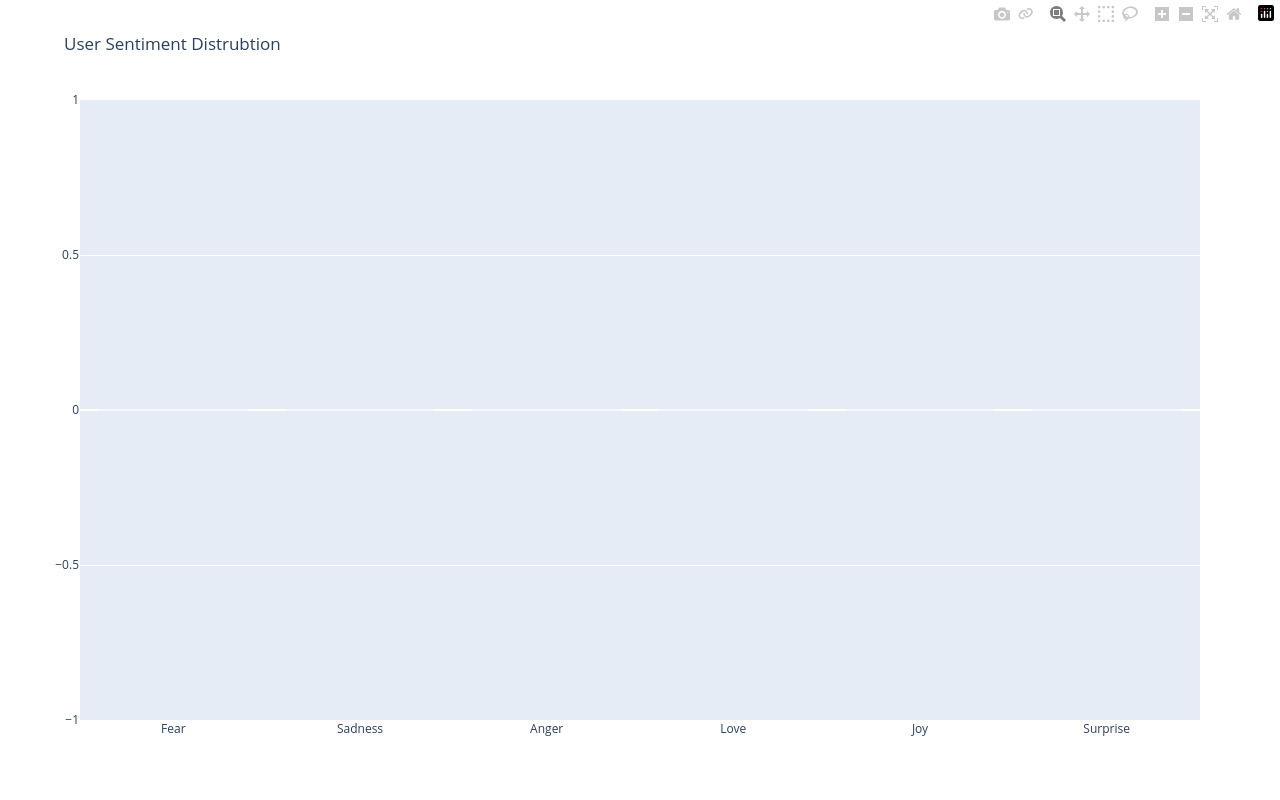
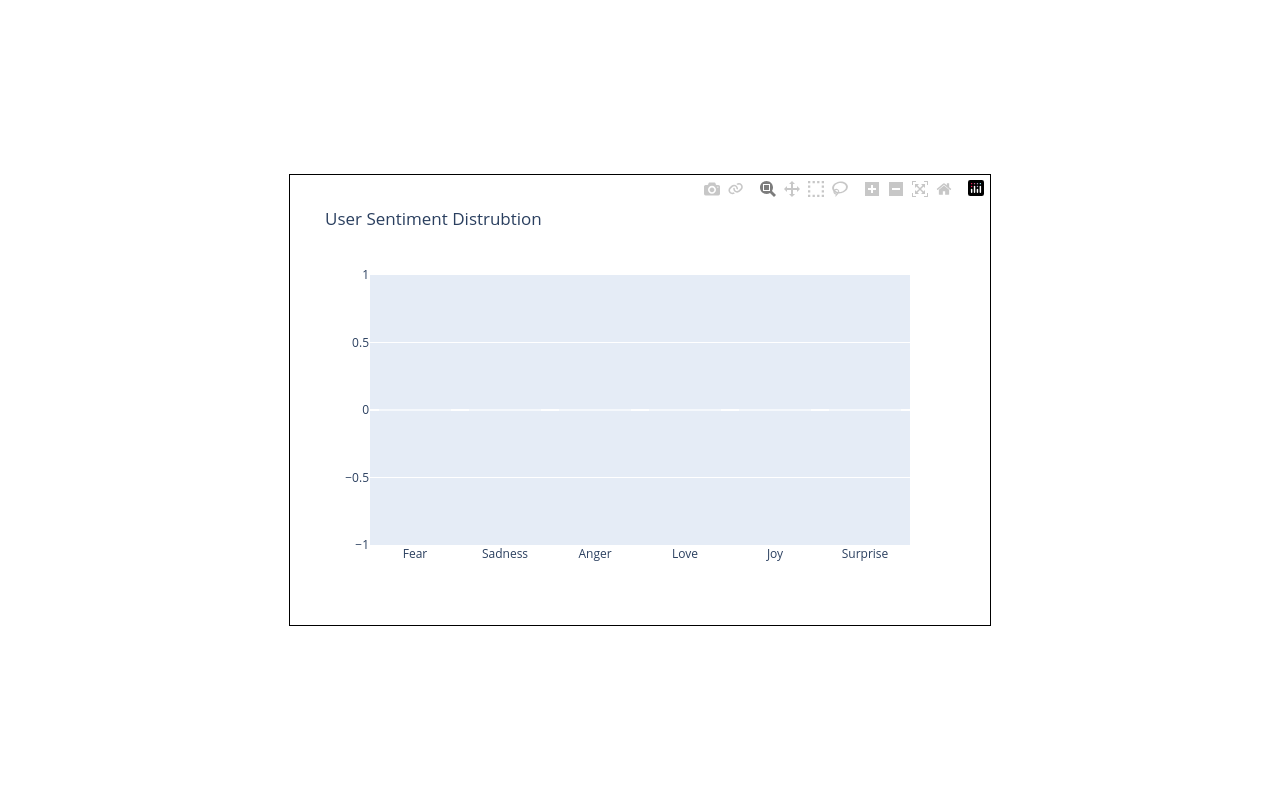
Before and after one commit to lucitian/Rovot, a Django app: page /graph/ in a window 1280 px wide. Run offline with Django 3.2, Linux system fonts and the light colour scheme; the visitor is signed in with stand-in values (Sample User, id 1); data that the repository does not hold is empty; parts of the project's set-up code (start-up, migrations or seed data) failed here and were passed over.

Commit message:
Tweaked graph.html and css

```diff
--- a/django_rovot/settings.py
+++ b/django_rovot/settings.py
@@ -137,6 +137,7 @@ CHATTERBOT = {
         'database_uri': 'mysql://root:root@localhost/rovot_db'
     },
     'logic_adapter': {
-        'chatterbot.logic.BestMatch'
+        'chatterbot.logic.BestMatch',
+        'chatterbot.logic.MathematicalEvaluation',
     }
 }
--- a/rovot/static/directories/css/graph.css
+++ b/rovot/static/directories/css/graph.css
@@ -13,5 +13,8 @@
     align-items: center;
     width: 100%;
     height: 100%;
-    background-color: red;
 }
+
+.graph-rep {
+    border: 1px solid;
+}
--- a/rovot/templates/directories/graph.html
+++ b/rovot/templates/directories/graph.html
@@ -2,9 +2,11 @@
 {% block content %}
 <div class="graph-container">
     <div class="graph-box">
-        {% if graph %}
-            {{ graph|safe }}
-        {% endif %}
+        <div class="graph-rep">
+            {% if graph %}
+                {{ graph|safe }}
+            {% endif %}
+        </div>
     </div>
 </div>
 {% endblock %}
--- a/rovot/templates/directories/home.html
+++ b/rovot/templates/directories/home.html
@@ -88,8 +88,6 @@
                 // Keep the container's current 'SCENE' at bottom
                 messageBody.scrollTop = messageBody.scrollHeight - messageBody.clientHeight;
 
-                // Clear the input field
-                $input.val('');
             });
         }
 
--- a/rovot/urls.py
+++ b/rovot/urls.py
@@ -12,5 +12,5 @@ urlpatterns = [
     path('rovot/', views.home, name='rovot-home'),
     url(r'^api/chatterbot/', ChatterBotApiView.as_view(), name='chatterbot'),
     path('result/', views.result_movie, name='rovot-result'),
-    url(r'^graph/', views.result_graph, name='rovot-graph'),
+    path('graph/', views.result_graph, name='rovot-graph'),
 ]
```
